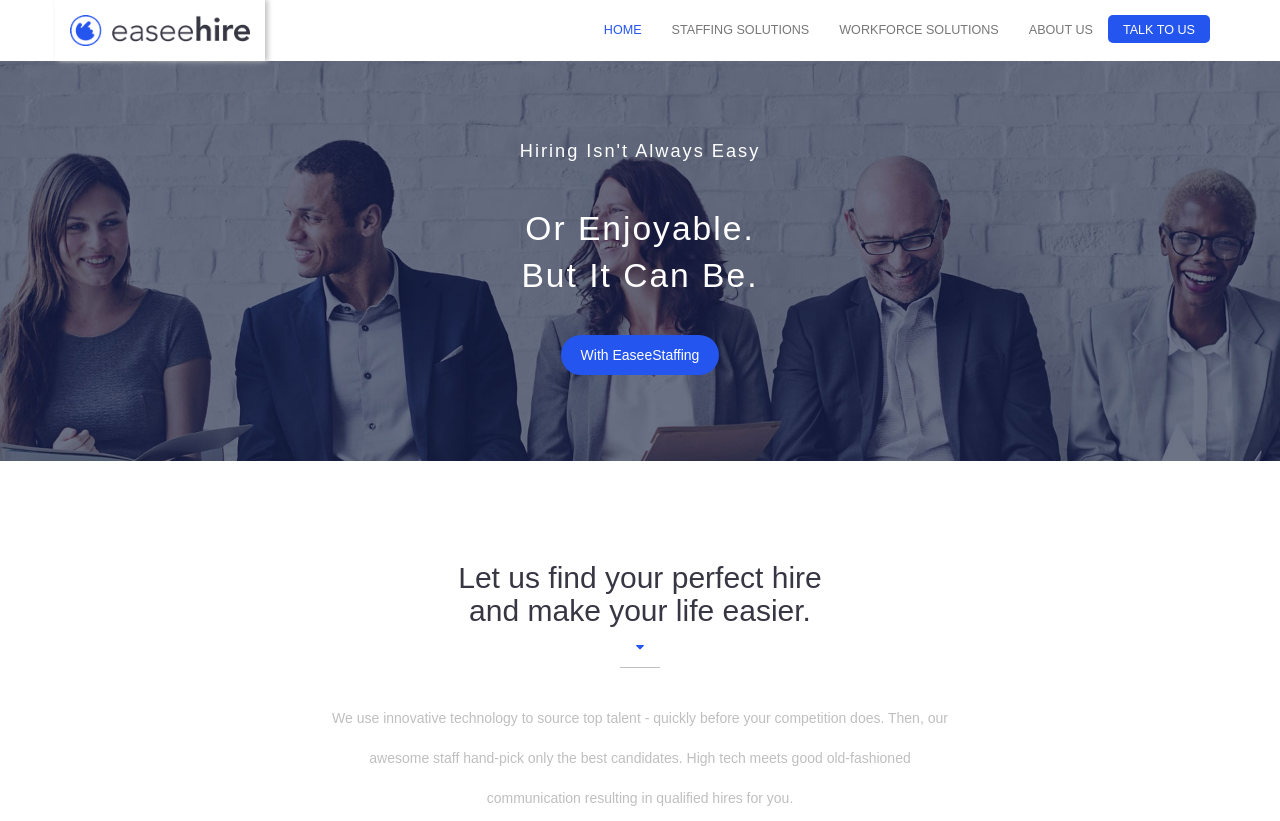
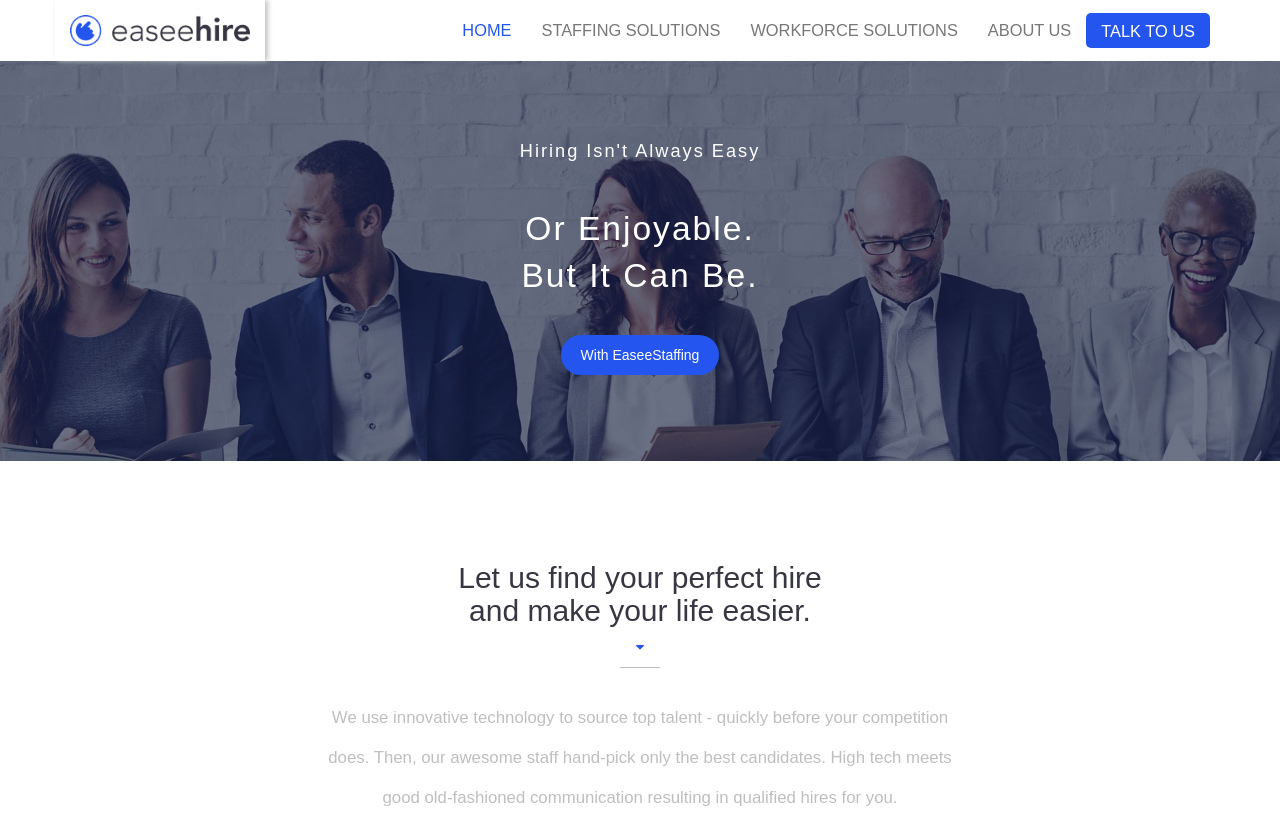
Before and after one commit to shahidbasheer/easeehirehtml, a plain HTML site: page index.html in a window 1280 px wide. Shown: the top 821 px of the page. Drawn offline with Linux system fonts and the light colour scheme.

Commit message:
typography fixed

```diff
--- a/css/home.css
+++ b/css/home.css
@@ -66,6 +66,7 @@
   text-align: center;
   line-height: 40px;
   color: #bfbfbf;
+  font-size: 1.2em;
 }
 
 #find_hire a.btn {
@@ -217,7 +218,7 @@
 
 #services .content_holder p {
   line-height: 25px;
-  font-size: .95em;
+  font-size: 1.1em;
 }
 
 #services .content_holder p,
--- a/css/styles.css
+++ b/css/styles.css
@@ -2,8 +2,9 @@
 =====================================================================================================================*/
 
 * {
-  font-family: "franklin-gothic-urw", sans-serif;
-  /*font-weight : "light";*/
+  font-family: franklin-gothic-urw, sans-serif;
+font-style: normal;
+font-weight: 400!important;
 }
 
 .button_holder {
@@ -47,6 +48,7 @@
 .navbar-nav a {
   color: #373643;
   font-weight: 500;
+  font-size: 1.3em;
 }
 
 
@@ -60,9 +62,9 @@
 #menu_btn {
   background-color: #2555ef;
   border-radius: 5px;
-  padding: 5px 0 3px 0;
+  padding: 8px 0 7px 0;
   position: relative;
-  top: -5px;
+  top: -7px;
 }
 
 #menu_btn a {
--- a/css/workforce_solutions.css
+++ b/css/workforce_solutions.css
@@ -62,6 +62,7 @@
 .solution_holder p {
   color: #9197ac;
   text-align: center;
+  font-size: 1.1em;
 }
 
 .solution_holder .button_holder a.btn {
```
